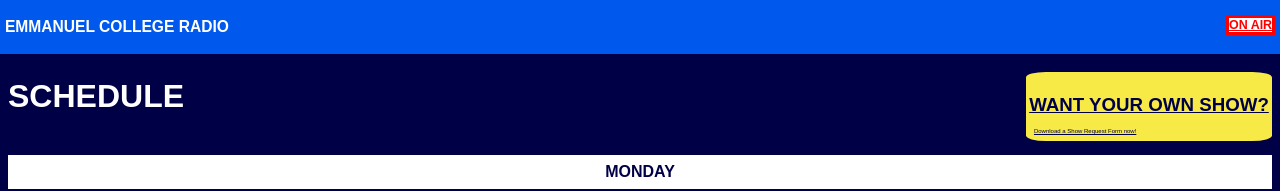
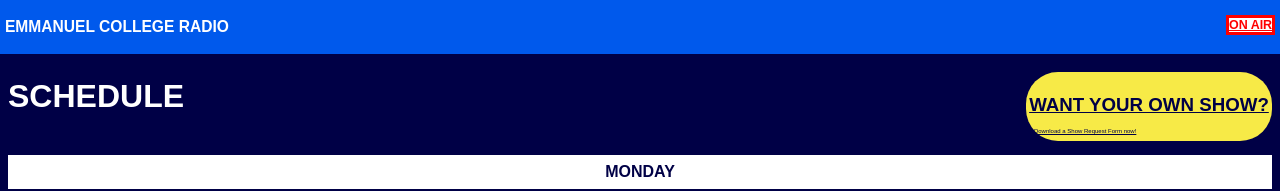
Before and after one commit to mmuench55/ecradio, a plain HTML site: page shows.html in a window 1280 px wide. Shown: the top 191 px of the page. Drawn offline with Linux system fonts and the light colour scheme.

Commit message:
Update screen.css

```diff
--- a/css/screen.css
+++ b/css/screen.css
@@ -132,7 +132,7 @@ figcaption p{
   background: #f7ea47;
   float: right;
   padding: .2em;
-  border-radius: 8%;
+  border-radius: 2em;
 }
 
 #button h6 {
```
